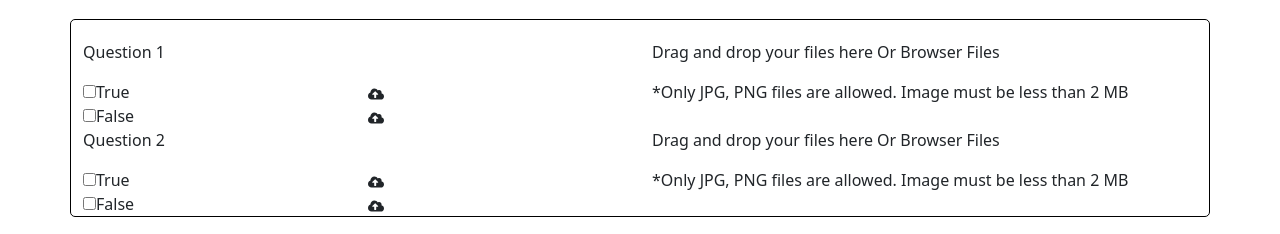
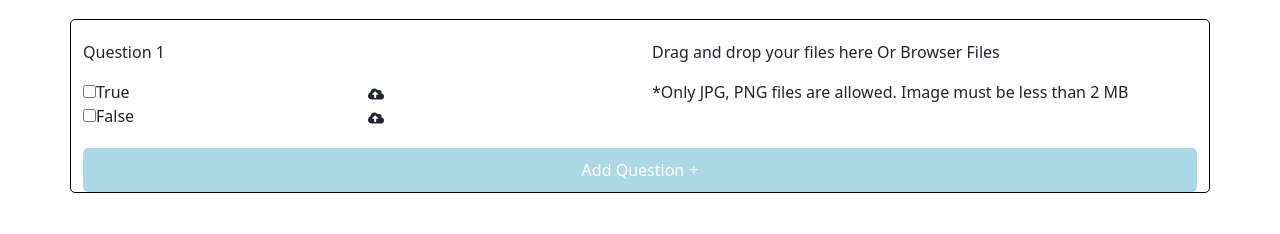
Before and after one commit to dasileker/react-app-newelec, a React (Create React App) app: page / in a window 1280 px wide. Shown: the part 574-808 px from the top of the page. Built offline with nearby package versions, Linux system fonts and the light colour scheme.

Commit message:
add useState to add more questions

```diff
--- a/src/components/QuizTrainning/questionTrainning/QuestionTrainning.js
+++ b/src/components/QuizTrainning/questionTrainning/QuestionTrainning.js
@@ -1,4 +1,4 @@
-import { useState } from 'react';
+import React, { useState } from 'react';
 import { Row, Col } from 'reactstrap';
 import ImageUploader from '../../Criteria/ImageUploader/ImageUploader';
 import ImagLoader from '../ImageLoader/ImageLoader';
@@ -15,19 +15,41 @@ const QuestionTrainning = () => {
     setQuestion2Image(file);
   };
 
+  const [questions, setQuestions] = useState([
+    {
+      id: 1,
+      text: '',
+      trueImage: '',
+      falseImage: ''
+    }
+  ]);
+
+  const addQuestion = () => {
+    setQuestions(prevQuestions => [
+      ...prevQuestions,
+      {
+        id: prevQuestions.length + 1,
+        text: '',
+        trueImage: '',
+        falseImage: ''
+      }
+    ]);
+  };
+
   return (
     <div>
-      <Row>
+      {questions.map((question) => (
+        <Row key={question.id}>
           <Col xs="12" md="6">
             <Row>
               <Col xs="10">
-              <p>Question 1</p>
+                <p>Question {question.id}</p>
               </Col>
             </Row>
             <Row>
               <Col xs="6">
-              <input type="checkbox" id="true1" />
-              <label htmlFor="true1">True</label>
+                <input type="checkbox" id={`true${question.id}`} />
+                <label htmlFor={`true${question.id}`}>True</label>
               </Col>
               <Col xs="2">
                 <ImagLoader />
@@ -35,8 +57,8 @@ const QuestionTrainning = () => {
             </Row>
             <Row>
               <Col xs="6">
-              <input type="checkbox" id="false1" />
-              <label htmlFor="false1">False</label>
+                <input type="checkbox" id={`false${question.id}`} />
+                <label htmlFor={`false${question.id}`}>False</label>
               </Col>
               <Col xs="2">
                 <ImagLoader />
@@ -44,39 +66,14 @@ const QuestionTrainning = () => {
             </Row>
           </Col>
           <Col xs="12" md="6">
-          <ImageUploader onFileUpload={handleQuestion1ImageUpload} question="1" />
+            <ImageUploader onFileUpload={handleQuestion1ImageUpload} question={question.id} />
           </Col>
         </Row>
-      <Row>
-        <Col xs="12" md="6">
-          <Row>
-            <Col xs="10">
-              <p>Question 2</p>
-            </Col>
-          </Row>
-          <Row>
-            <Col xs="6">
-              <input type="checkbox" id="true2" />
-              <label htmlFor="true2">True</label>
-            </Col>
-            <Col xs="2">
-              <ImagLoader />
-            </Col>
-          </Row>
-          <Row>
-            <Col xs="6">
-              <input type="checkbox" id="false2" />
-              <label htmlFor="false2">False</label>
-            </Col>
-            <Col xs="2">
-              <ImagLoader />
-            </Col>
-          </Row>
-        </Col>
-        <Col xs="12" md="6">
-          <ImageUploader onFileUpload={handleQuestion2ImageUpload} question="2" />
-        </Col>
-      </Row>
+      ))}
+      <button onClick={addQuestion} style={{ background: 'lightblue', color: 'white', width: '100%', padding: '10px', border: 'none', borderRadius: '5px', marginTop: '20px' }}>
+        Add Question
+        <span style={{ marginLeft: '5px' }}>+</span>
+      </button>
     </div>
   );
 };
```
Lines whose indentation alone changed are shown as unchanged.
